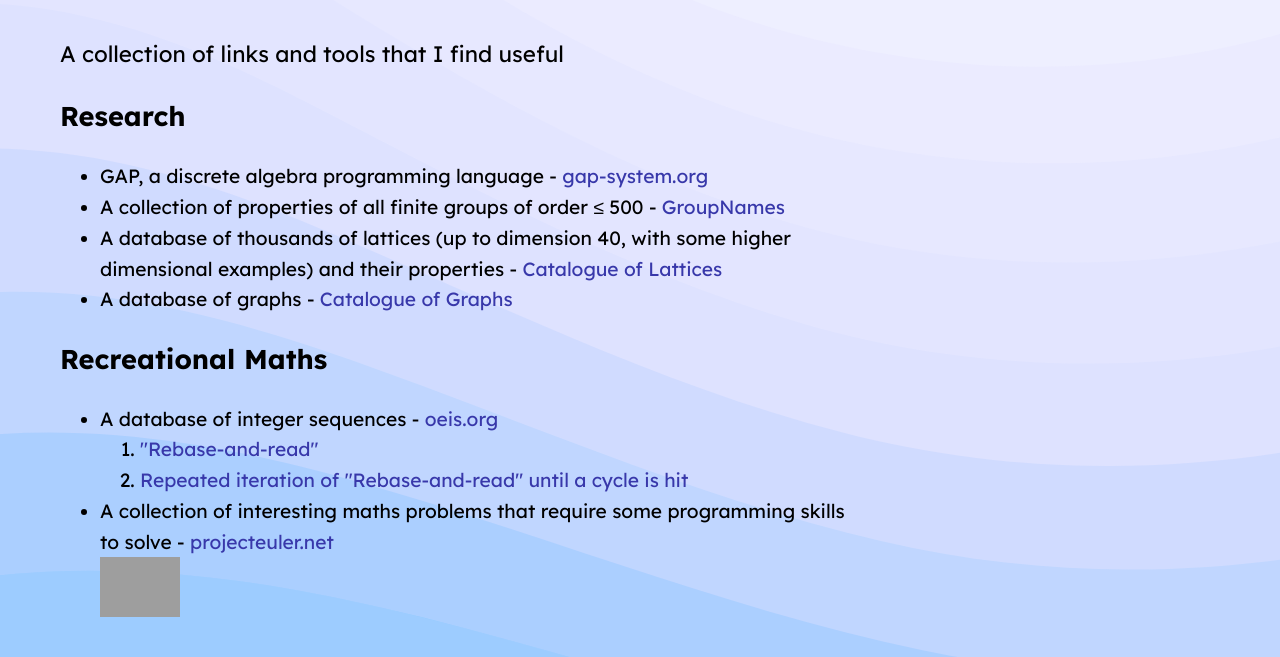
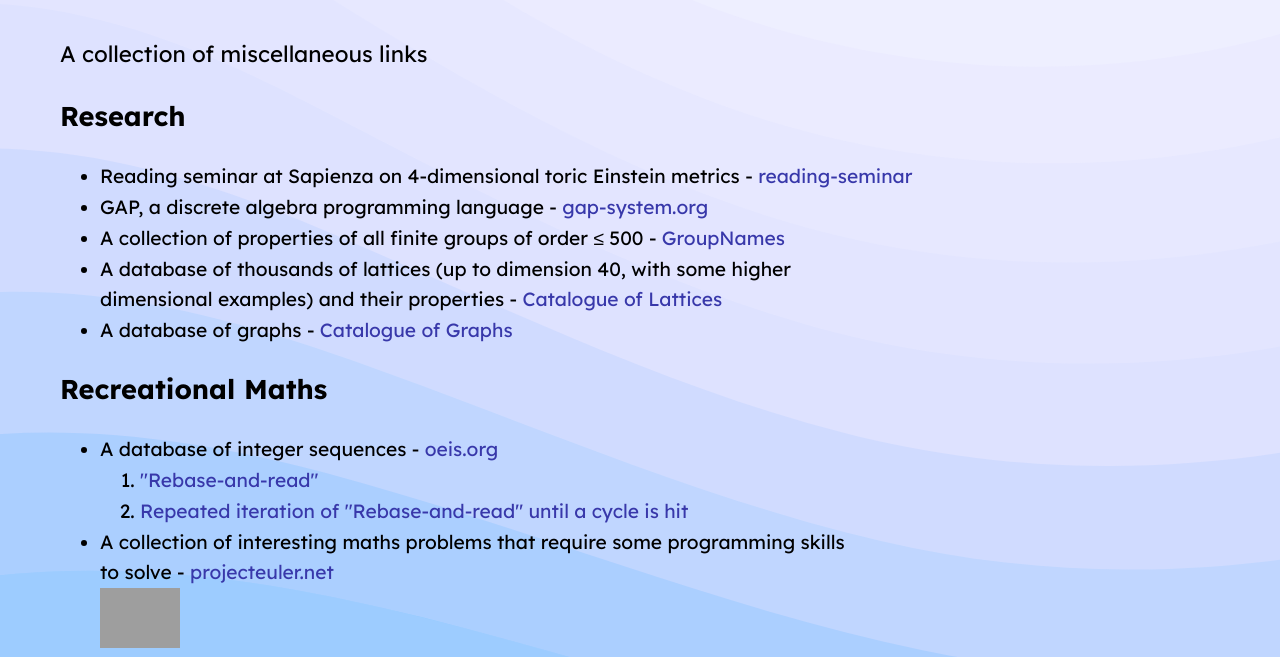
Before and after one commit to D-A-Baldwin/d-a-baldwin.github.io, a plain HTML site: page links.html in a window 1280 px wide. Shown: the part 110-767 px from the top of the page. Drawn offline with nearby package versions, Linux system fonts and the light colour scheme; grey boxes are pictures that could not be loaded; a web font is replaced by a local one.

Commit message:
Update link description in links.html

```diff
--- a/links.html
+++ b/links.html
@@ -27,9 +27,10 @@
   </header>
 
 <div class="links-paras">
-    <p> A collection of links and tools that I find useful </p>
+    <p> A collection of miscellaneous links</p>
     <h2> Research </h2>
     <ul>
+        <li> Reading seminar at Sapienza on 4-dimensional toric Einstein metrics - <a href="https://sites.google.com/uniroma1.it/lfoscolo/reading-seminar">reading-seminar</a></li>
         <li> GAP, a discrete algebra programming language - <a href="https://www.gap-system.org/">gap-system.org</a></li>
         <li>A collection of properties of all finite groups of order &le; 500 - <a href="https://people.maths.bris.ac.uk/~matyd/GroupNames/index.html">GroupNames</a></li>
         <li>A database of thousands of lattices (up to dimension 40, with some higher <br /> dimensional examples) and their properties - <a href="https://www.math.rwth-aachen.de/~Gabriele.Nebe/LATTICES/index.html#HD">Catalogue of Lattices</a></li>
```
